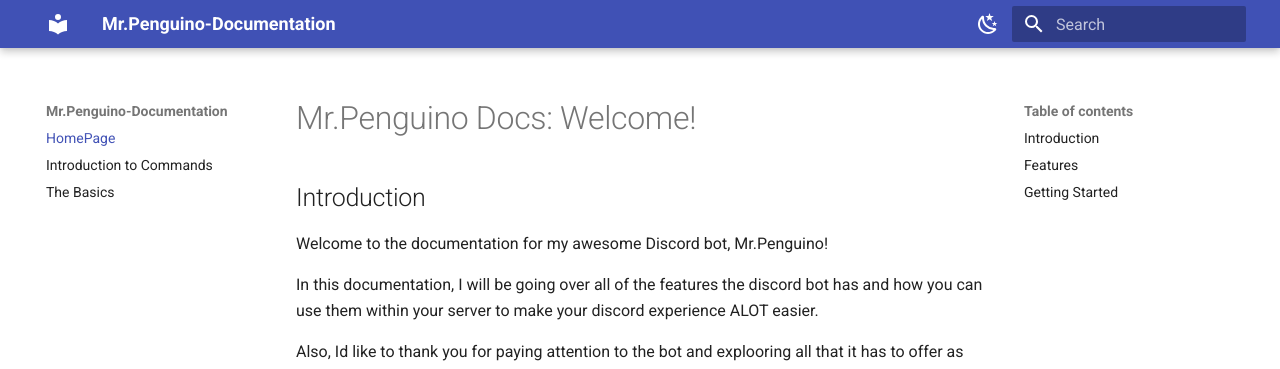
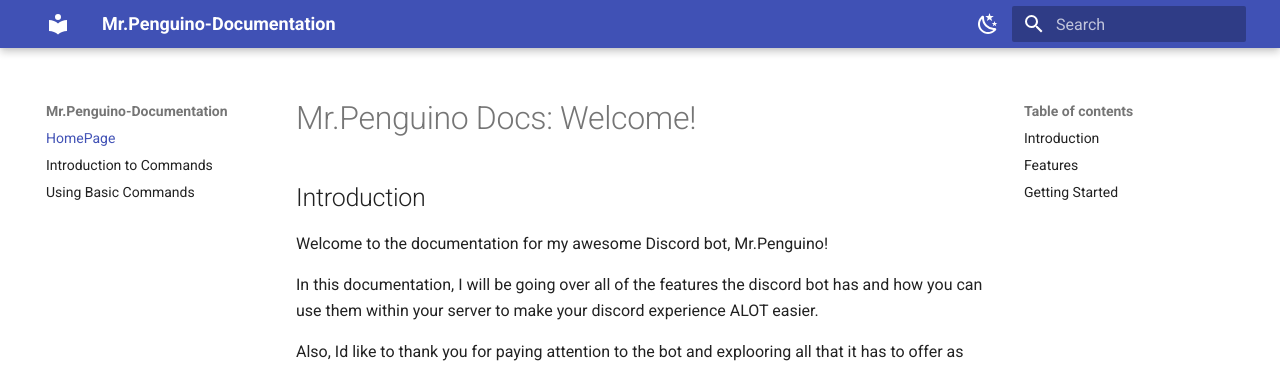
Before and after one commit to BritishPersonNO193729381/Mr.Penguino-Documentation.Web-Code, an MkDocs documentation site: the page built from docs/index.md, in a window 1280 px wide. Shown: the top 369 px of the page. Built offline with MkDocs 1.6.1 and Material for MkDocs 9.7.7, drawn with Linux system fonts in a browser that asks for light colours.

Commit message:
Something I forgot lol

```diff
--- a/mkdocs.yml
+++ b/mkdocs.yml
@@ -3,7 +3,7 @@
 nav:
   - HomePage: index.md
   - Introduction to Commands: Commands-Intro.md
-  - The Basics: TheBasics.md
+  - Using Basic Commands: TheBasics.md
 
 theme:
   name: material
```
